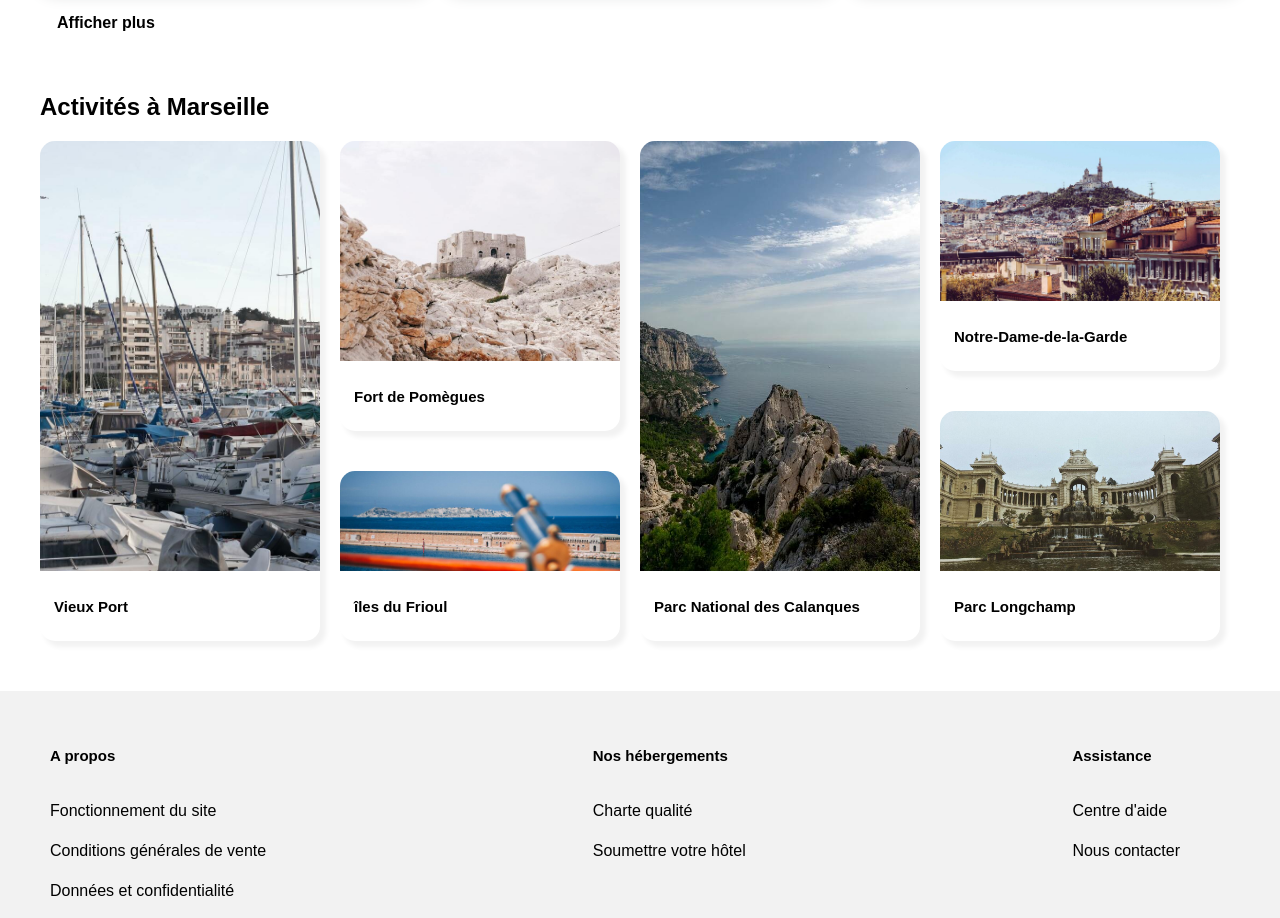
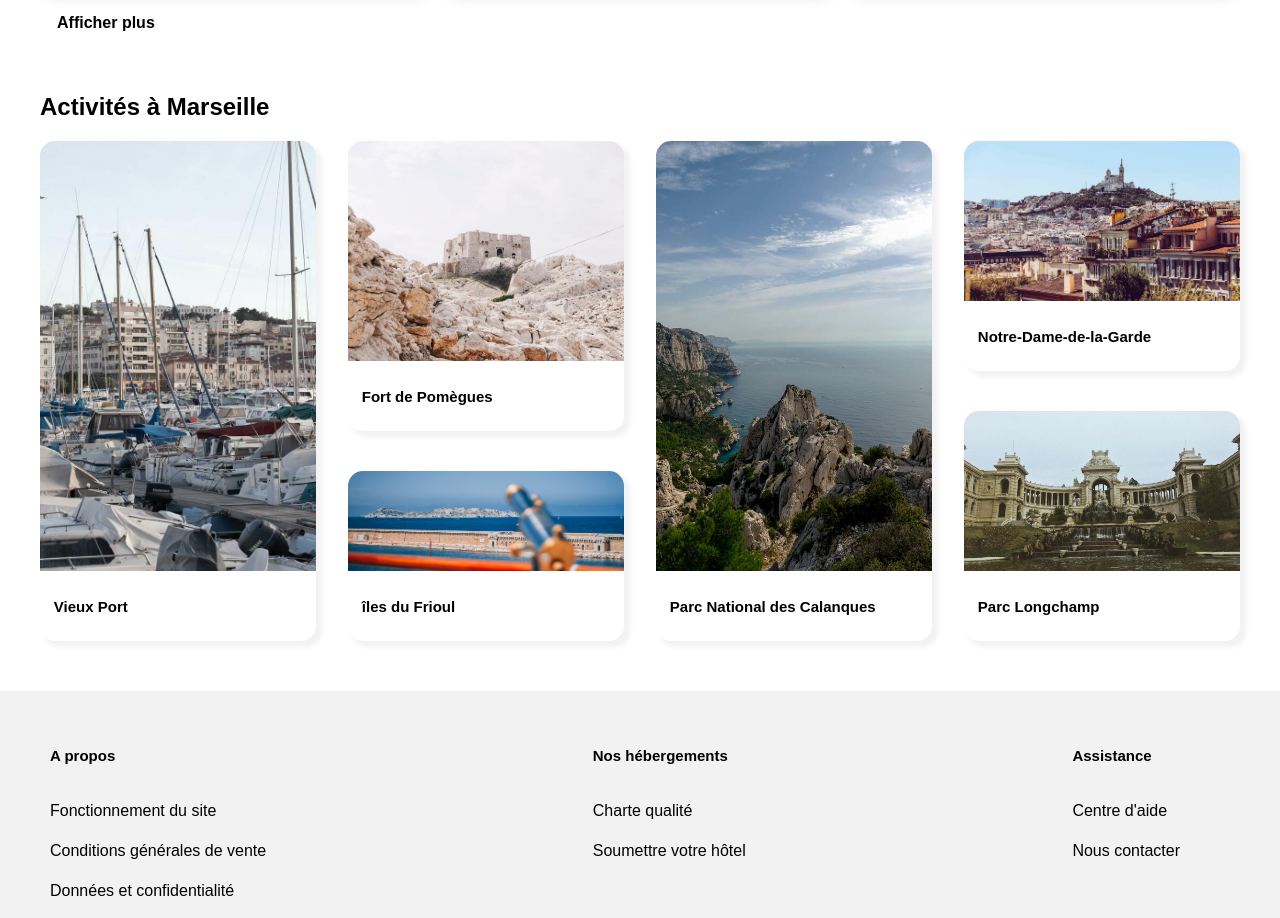
Before and after one commit to elodiepiris/PirisElodie_2_03072021, a plain HTML site: page index.html in a window 1280 px wide. Shown: the part 1120-2038 px from the top of the page. Drawn offline with Linux system fonts and the light colour scheme; a web font is replaced by a local one.

Commit message:
Finalisation

```diff
--- a/index.html
+++ b/index.html
@@ -228,13 +228,11 @@
         <section id="activite" class="activites">
             <h2>Activités à Marseille</h2>
             <div class="blocactivites">
-                <div class="largeblocactivites">
+                <div class="cubeactivites">
                     <a href="#" class="decorationNone">
-                    <div class="cubeactivites">
                         <div class="imgactivites1"></div>
                         <div class="titreactivites">
                         <h3>Vieux Port</h3>
-                        </div>
                         </div>
                     </a>
                 </div>
@@ -256,18 +254,12 @@
                     </div>
                     </a>
                 </div>
-            <div class="blocactivites">
-                <div class="largeblocactivites">
-                    <a href="#" class="decorationNone">
-                    <div class="cubeactivites">
+                    <a href="#" class="cubeactivites decorationNone">
                         <div class="imgactivites4"></div>
                         <div class="titreactivites">
                         <h3>Parc National des Calanques</h3>
                         </div>
-                    </div>
                     </a>
-                </div>
-            </div>
                 <div class="smallblocactivites">
                     <a href="#" class="decorationNone">
                     <div class="smallcubeactivites">
--- a/style.css
+++ b/style.css
@@ -403,12 +403,7 @@ transform: scale(1.05);
   align-items: center;
 }
 .smallblocactivites {
-  width: 100%;
-  height: 500px;
-  padding: 20px;
-}
-.largeblocactivites {
-  width: 100%;
+  width: 23%;
   height: 500px;
 }
 .imgactivites1 {
@@ -462,7 +457,8 @@ transform: scale(1.05);
   border-radius: 15px 15px 0 0;
 }
 .cubeactivites {
-  width: 100%;
+  width: 23%;
+  height:100%;
   border-radius: 15px;
   box-shadow: 5px 5px 5px 1px #f2f2f2;
 }
@@ -475,7 +471,6 @@ transform: scale(1.05);
   border-radius: 15px;
   box-shadow: 5px 5px 5px 1px #f2f2f2;
 }
-
 .smallcubeactivites:hover {
   cursor: pointer;
   transform: scale(1.05);
```
Lines whose indentation alone changed are shown as unchanged.
